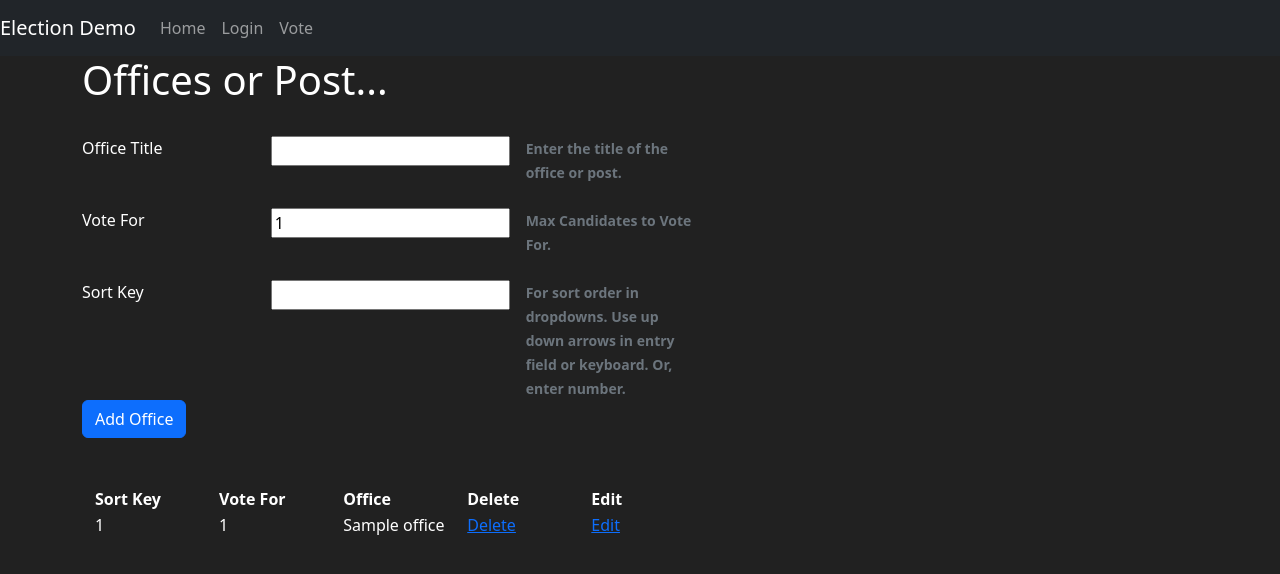
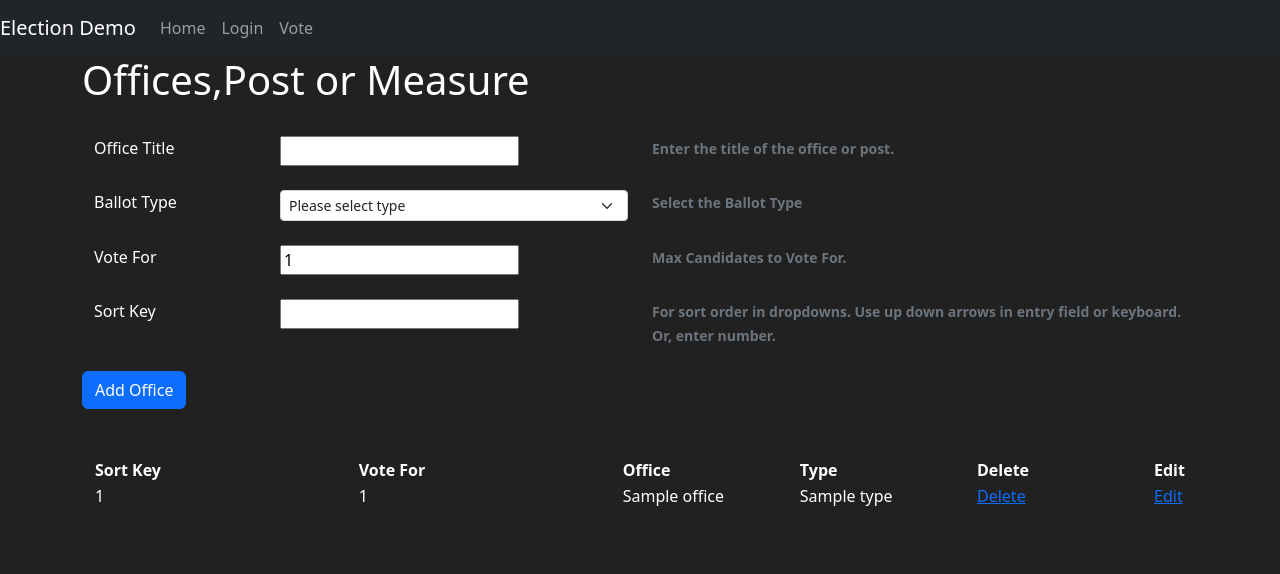
Before and after one commit to mpo6767/demo, a Flask app: template election1/templates/office.html in a window 1280 px wide. Shown: the top 574 px of the page. Run offline with Flask 3, Linux system fonts and the light colour scheme; the template is opened without the code that fills it: values that come from a table or form of the project are taken from there, others are empty; tables that the repository leaves empty hold one stand-in row (values such as "Sample post"); parts of the project's set-up code (start-up, migrations or seed data) failed here and were passed over; some libraries are stand-ins or nearby versions.

Commit message:
rework major

```diff
--- a/election1/templates/office.html
+++ b/election1/templates/office.html
@@ -3,60 +3,91 @@
   Office Page
 {% endblock %}
 
-
 <body>
 {% block content %}
   <div class="container">
-        <h1> Offices or Post...</h1>
+    <h1> Offices,Post or Measure </h1>
     <br>
-        <form method="post" style="color:white" autocomplete="off" >
+    <form method="post" style="color:white" autocomplete="off">
       <input type="hidden" name="csrf_token" value="{{ csrf_token() }}"/>
-            <div class="row g-3 ">
-                <div class="col-2 ">
+      <div class="container">
+        <div class="row">
+          <div class="col-2">
             {{ form.office_title.label() }}
           </div>
-                 <div class="col-auto" >
+          <div class="col-lg-4">
             {{ form.office_title() }}
           </div>
-                 <div class="col-sm-2" autofocus>
-                    <span id="passwordHelpInline" class="form-text" >
+          <div class="col-6">
+                    <span id="passwordHelpInline" class="form-text">
                         <b> Enter the title of the office or post. </b>
                     </span>
           </div>
         </div>
+      </div>
       <br>
-            <div class="row g-3 ">
-                <div class="col-2 ">
+
+      <div class="container">
+        <div class="row">
+          <div class="col-2">
+            {{ form.ballot_type.label() }}
+          </div>
+          <div class="col-lg-4">
+
+            <select class="form-select form-select-sm" aria-label=".form-select-sm example"
+                    name="ballot_type">
+              <option selected>Please select type</option>
+              {% for p in form.ballot_type.choices %}
+                <option value="{{ p[0] }}">{{ p[1] }}</option>
+              {% endfor %}
+            </select>
+          </div>
+
+          <div class="col-6">
+                    <span id="passwordHelpInline" class="form-text">
+                        <b> Select the Ballot Type </b>
+                    </span>
+          </div>
+        </div>
+      </div>
+
+      <br>
+
+      <div class="container">
+        <div class="row">
+          <div class="col-2">
             {{ form.office_vote_for.label() }}
           </div>
-                 <div class="col-auto" >
+          <div class="col-lg-4">
             {{ form.office_vote_for() }}
           </div>
-                 <div class="col-sm-2" autofocus>
-                    <span id="passwordHelpInline" class="form-text" >
+          <div class="col-6">
+                    <span id="passwordHelpInline" class="form-text">
                         <b> Max Candidates to Vote For. </b>
                     </span>
           </div>
         </div>
+      </div>
 
       <br>
-            <div class="row g-3">
+      <div class="container">
+        <div class="row">
           <div class="col-2">
             {{ form.sortkey.label() }}
           </div>
-                 <div class="col-auto">
+          <div class="col-lg-4">
             {{ form.sortkey() }}
           </div>
-                 <div class="col-sm-2">
+          <div class="col-6">
                     <span id="passwordHelpInline" class="form-text">
                         <b>For sort order in dropdowns.  Use up down arrows in entry field or keyboard.  Or, enter number.</b>
                     </span>
           </div>
         </div>
+      </div>
 
-
-
-            <div class="d-grid gap-2 d-md-block">
+      <br>
+      <div class="col-2 d-grid gap-2 d-sm-block">
         {{ form.submit(type="submit",value='Add Office', class="btn   btn-primary") }}
       </div>
       <br><br>
@@ -66,11 +97,12 @@
         <thead>
         <tr>
 
-                       <th class="col-2"> Sort Key</th>
-                       <th class="col-2"> Vote For</th>
+          <th class="col-3"> Sort Key</th>
+          <th class="col-3"> Vote For</th>
           <th class="col-2"> Office</th>
-                       <th class="col-2"> Delete </th>
-                       <th class="col-2"> Edit </th>
+           <th class="col-2"> Type</th>
+          <th class="col-2"> Delete</th>
+          <th class="col-2"> Edit</th>
         </tr>
         </thead>
 
@@ -81,8 +113,9 @@
             <td>{{ office.sortkey }}</td>
             <td>{{ office.office_vote_for }}</td>
             <td>{{ office.office_title }}</td>
-                    <td><a href="{{ url_for('office.deleteoffice',xid=office.id_office)}}">Delete</a> </td>
-                    <td><a href="{{ url_for('office.updateoffice',xid=office.id_office)}}">Edit</a> </td>
+            <td>{{ office.ballot_type.ballot_type_name}}</td>
+            <td><a href="{{ url_for('office.deleteoffice',xid=office.id_office) }}">Delete</a></td>
+            <td><a href="{{ url_for('office.updateoffice',xid=office.id_office) }}">Edit</a></td>
           </tr>
         {% endfor %}
         </tbody>
```
Lines whose indentation alone changed are shown as unchanged.
